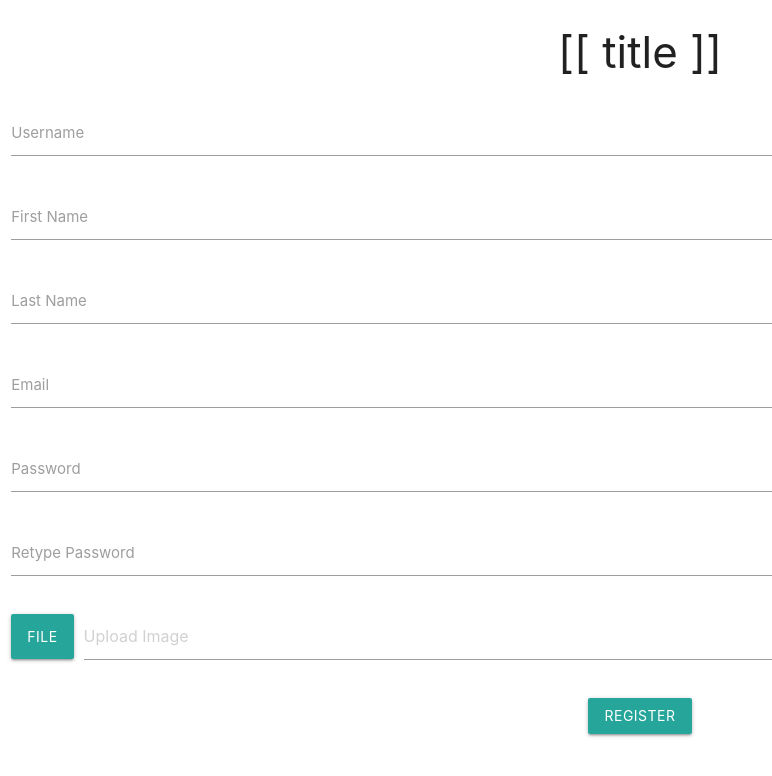
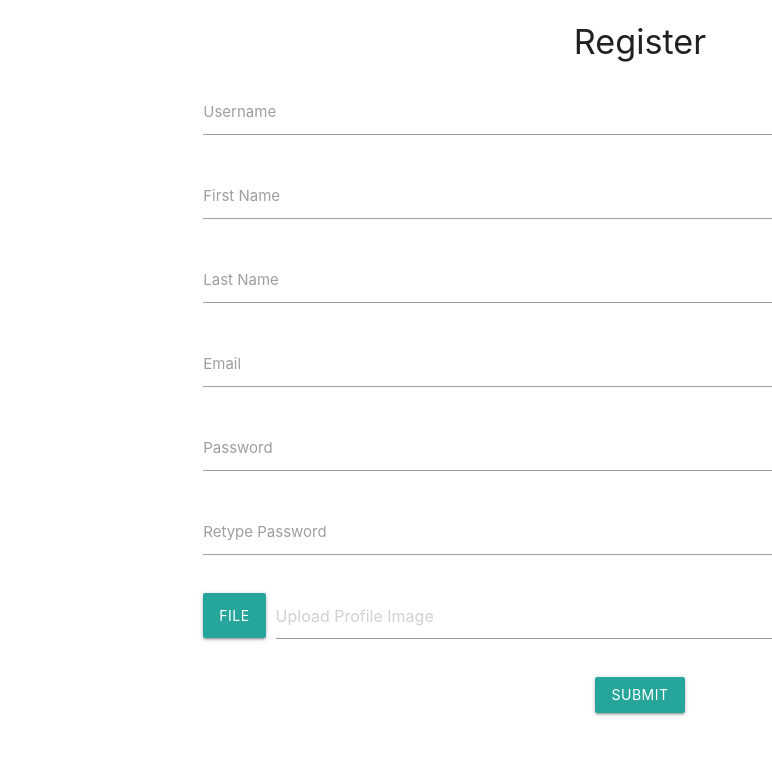
Before and after one commit to Nathematical/Elimination-Diet-Capstone, a Django app: page /users/register/ in a window 1280 px wide. Shown: the top 776 px of the page, without its empty margins (0-772 px from the left). Run offline with Django 3.2, Linux system fonts and the light colour scheme.

Commit message:
updates to user views.py

```diff
--- a/dietjournalproj/users/templates/users/register.html
+++ b/dietjournalproj/users/templates/users/register.html
@@ -4,117 +4,110 @@
 <head>
     <meta charset="UTF-8">
     <meta name="viewport" content="width=device-width, initial-scale=1.0">
-    <title>Register</title>
+    <title>Hello World!</title>
     <!-- Materialize CSS -->
     <link rel="stylesheet" href="https://cdnjs.cloudflare.com/ajax/libs/materialize/1.0.0/css/materialize.min.css">
+    <style>
+        .row {
+            margin-bottom: 0;
+        }
+    </style>
 </head>
 
 <body>
-    <!-- Page Content -->
-    <div id="app" class="conatainer">
+    <div class="container">
         <div class="row center">
-            <div>
-                <h3>[[ title ]]</h3>
+            <div class="row">
+                <h4>Register</h4>
             </div>
+            <form id="register_form" action="{% url 'users:register' %}" method="post" enctype="multipart/form-data">
+                {% csrf_token %}
+                <!-- username -->
+                <div class="row">
                     <div class="input-field col s12">
-                <input id="input_username" type="text" class="validate" v-model="username" required>
+                        <input id="input_username" type="text" class="validate" name="username" required>
                         <label for="input_username">Username</label>
                     </div>
+                </div>
+                <div class="row">
+                    <!-- first_name -->
                     <div class="input-field col s12">
-                <input id="input_first_name" type="text" class="validate" v-model="first_name" required>
+                        <input id="input_first_name" type="text" class="validate" name="first_name" required>
                         <label for="input_first_name">First Name</label>
                     </div>
+                </div>
+                <div class="row">
+                    <!-- last_name -->
                     <div class="input-field  col s12">
-                <input id="input_last_name" type="text" class="validate" v-model="last_name" required>
+                        <input id="input_last_name" type="text" class="validate" name="last_name" required>
                         <label for="input_last_name">Last Name</label>
                     </div>
+                </div>
+                <div class="row">
+                    <!-- email -->
                     <div class="input-field col s12">
-                <input id="input_email" type="text" class="validate" v-model="email" required>
+                        <input id="input_email" type="text" class="validate" name="email" required>
                         <label for="input_email">Email</label>
                     </div>
+                </div>
+                <div class="row">
+                    <!-- password -->
                     <div class="input-field col s12">
-                <input id="input_password" type="text" class="validate" v-model="password" required>
+                        <input id="input_password" type="text" class="validate" name="password" required>
                         <label for="input_password">Password</label>
                     </div>
+                </div>
+                <div class="row">
+                    <!-- rt_password -->
                     <div class="input-field col s12">
-                <input id="input_rt_password" type="text" class="validate" v-model="rt_password" required>
-                <label for="input_rt_password">Retype Password</label>
+                        <input id="input_confirm_password" type="text" class="validate" name="confirm_password"
+                            required>
+                        <label for="input_confirm_password">Retype Password</label>
                     </div>
-            <form action="#">
+                </div>
+                <div class="row">
+                    <!-- add photo -->
                     <div class="file-field input-field col s12">
                         <div class="btn">
                             <span>File</span>
                             <input type="file">
                         </div>
                         <div class="file-path-wrapper">
-                        <input class="file-path validate" type="text" v-model="photo" placeholder="Upload Image">
-                    </div>
-                </div>
-            </form>
-            <div class="input-field col s12">
-                <button class="btn" v-on:click="registerUser">Register</button>
+                            <input id="input_photo" type="text" class="file-path validate" name="photo"
+                                placeholder="Upload Profile Image">
                         </div>
                     </div>
                 </div>
+                <!-- submit -->
+                <div class="input-field col s12">
+                    <button class="btn" id="register_button" type="submit">Submit</button>
+                </div>
+            </form>
+        </div>
+    </div>
+
     <!-- Materialize JS -->
     <script src="https://cdnjs.cloudflare.com/ajax/libs/materialize/1.0.0/js/materialize.min.js"></script>
-    <!-- Vue JS -->
-    <!-- <script src="https://cdn.jsdelivr.net/npm/vue@2/dist/vue.js"></script> -->
-    <!-- Axios JS -->
-    <!-- <script src="https://cdn.jsdelivr.net/npm/axios/dist/axios.min.js"></script> -->
     <!-- Page JS -->
     <script type="text/javascript">
         // initialize Materialize components
         M.AutoInit()
 
-        // let app = new Vue({
-        //     el: '#app',
-        //     delimiters: ["[[", "]]"],
-        //     data: {
-        //         title: 'Register',
-        //         message: "",
-        //         user: {},
-        //         username: '',
-        //         first_name: '',
-        //         last_name: '',
-        //         email: '',
-        //         password: '',
-        //         rt_password: '',
-        //         photo: '',
-        //     },
-        //     methods: {
-        //         registerUser: function () {
-        //             if (this.password != this.rt_password) {
-        //                 alert('Passwords don\'t match')
-        //                 return
-        //             }
-        //             axios({
-        //                 method: 'post',
-        //                 url: '{% url "users:register" %}',
-        //                 headers: {
-        //                     'X-CSRFToken': '{{ csrf_token }}'
-        //                 },
-        //                 data: {
-        //                     username: this.username,
-        //                     first_name: this.first_name,
-        //                     last_name: this.last_name,
-        //                     email: this.email,
-        //                     password: this.password,
-        //                     photo: this.photo,
-        //                 }
-        //             }).then(response => {
-        //                 console.log(response.data)
-        //                 this.username = ''
-        //                 this.first_name = ''
-        //                 this.last_name = ''
-        //                 this.email = ''
-        //                 this.password = ''
-        //                 this.rt_password = ''
-        //                 this.photo = ''
-        //             })
-        //         }
-        //     }
-        // })
+        let input_password = document.querySelector('#input_password')
+        console.log(input_password)
+        let input_confirm_password = document.querySelector('#input_confirm_password')
+        console.log(input_confirm_password)
+        let register_button = document.querySelector('#register_button')
+        register_button.addEventListener('click', function (event) {
+            if (input_password.value != input_confirm_password.value) {
+                alert('passwords don\'t match')
+                event.preventDefault();
+
+            } else {
+                alert('passwords match')
+                document.getElementById("register_form").submit();
+            }
+        })
     </script>
 </body>
 
--- a/dietjournalproj/users/views.py
+++ b/dietjournalproj/users/views.py
@@ -1,20 +1,24 @@
-from django.shortcuts import render
-from django.http import HttpResponse
+from django.shortcuts import render, reverse
+from django.http import HttpResponseRedirect
 from .models import User
-import json
+import django.contrib.auth
 
 def register(request):
     if request.method == 'POST':
-        data = json.loads(request.body)
-        print(request.body)
-        user = User.objects.create_user(
-            username=data['username'],
-            first_name=data['first_name'],
-            last_name=data['last_name'],
-            email=data['email'],
-            password=data['password'])
-        user.photo = data['photo']
+        print(request.POST)
+        username = request.POST['username']
+        first_name = request.POST['first_name']
+        last_name = request.POST['last_name']
+        email = request.POST['email']
+        photo = request.FILES.get('photo')
+        print(request.FILES)
+        password = request.POST['password']
+        user = User.objects.create_user(username, email, password)
+        user.first_name = first_name
+        user.last_name = last_name
+        user.photo = photo
         user.save()
-        return render(request, 'users/register.html')
-    else:
-        return render(request, 'users/register.html')
+        django.contrib.auth.login(request, user)
+        return HttpResponseRedirect(reverse('dietjournal:index'))
+
+    return render(request, 'users/register.html')
```
Lines whose indentation alone changed are shown as unchanged.
